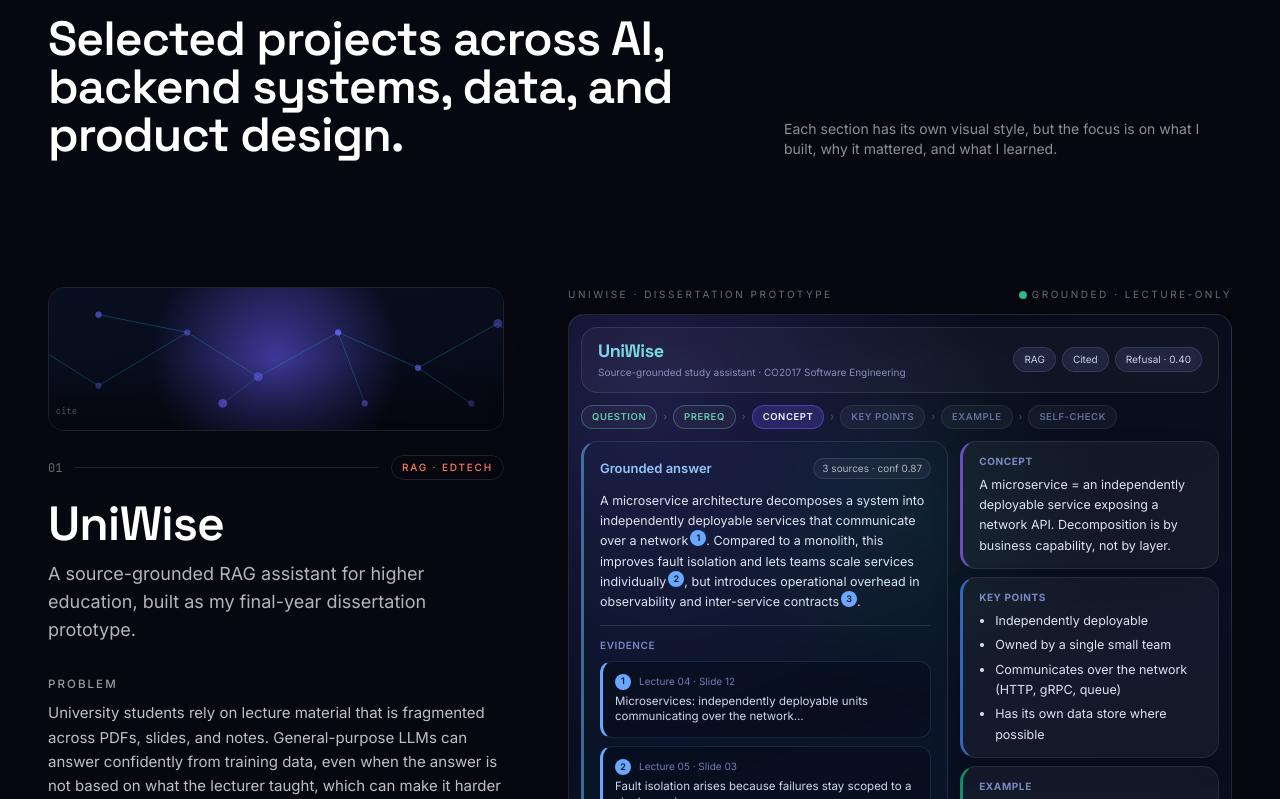
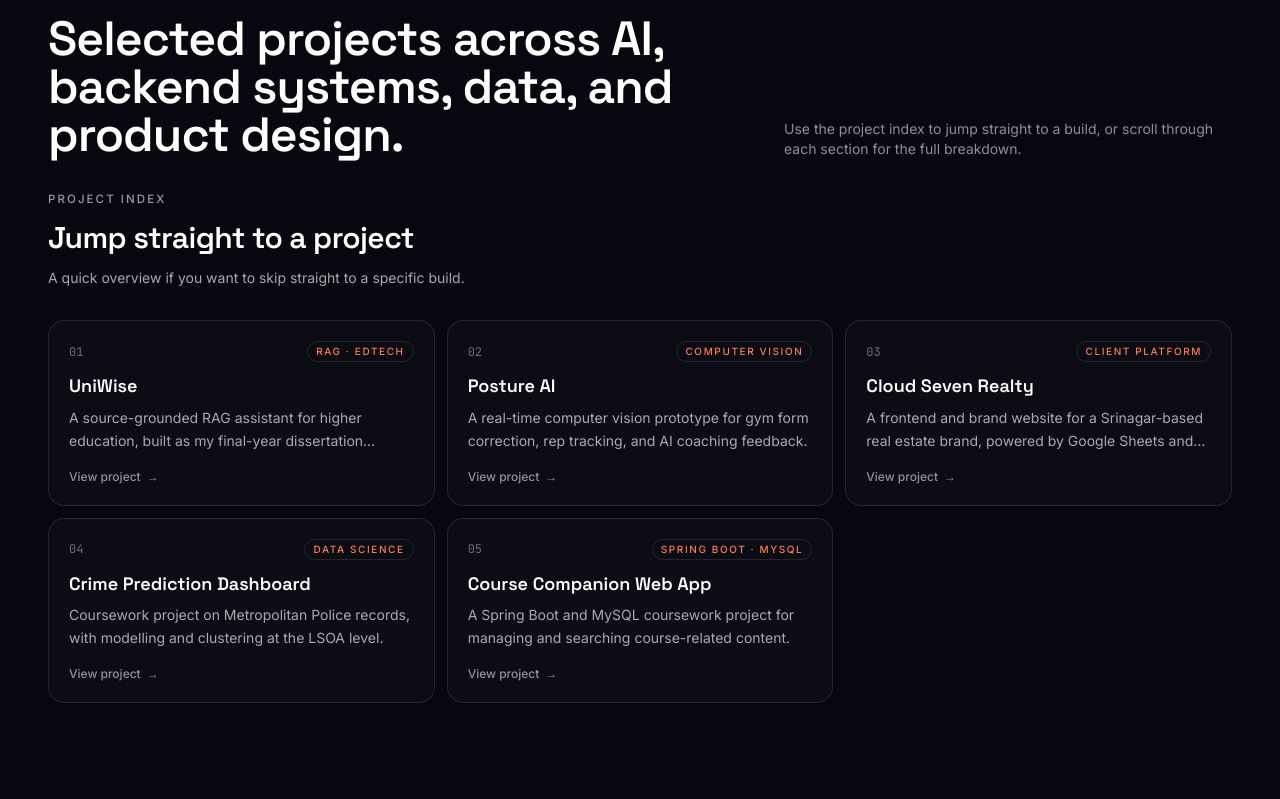
Before and after one commit to namitzz/Namit.portfolio, a React (Vite) app: page / in a window 1280 px wide. Shown: the part 1881-2680 px from the top of the page. Built offline with nearby package versions, Linux system fonts and the light colour scheme.

Commit message:
project tab bar

```diff
--- a/src/App.jsx
+++ b/src/App.jsx
@@ -9,6 +9,7 @@ import Hero from './components/Hero'
 import Marquee from './components/Marquee'
 import About from './components/About'
 import WorkIntro from './components/WorkIntro'
+import ProjectIndex from './components/ProjectIndex'
 import ProjectSection from './components/ProjectSection'
 import Skills from './components/Skills'
 import Experience from './components/Experience'
@@ -91,6 +92,7 @@ export default function App() {
         </SectionTrigger>
 
         <WorkIntro />
+        <ProjectIndex />
 
         {projects.map((p) => (
           <ProjectSection
--- /dev/null
+++ b/src/components/ProjectIndex.jsx
@@ -0,0 +1,95 @@
+import { motion } from 'framer-motion'
+import { projects } from '../data/content'
+
+/**
+ * Compact card grid that lets visitors jump straight to a specific
+ * project section without scrolling through every full case study.
+ *
+ * Each card is a single anchor (whole-card link) for accessibility and
+ * to avoid nested interactive elements. The deep-link target is the
+ * existing project section `id` (e.g. `#uniwise`).
+ */
+const labels = {
+  uniwise: 'RAG · EdTech',
+  vision: 'Computer Vision',
+  cloud: 'Client Platform',
+  crime: 'Data Science',
+  course: 'Spring Boot · MySQL',
+}
+
+export default function ProjectIndex() {
+  return (
+    <section
+      id="project-index"
+      className="relative z-10 px-6 pt-4 pb-16 md:px-12"
+    >
+      <div className="mx-auto w-full max-w-7xl">
+        <motion.div
+          initial={{ opacity: 0, y: 14 }}
+          whileInView={{ opacity: 1, y: 0 }}
+          viewport={{ once: true, margin: '-80px' }}
+          transition={{ duration: 0.55 }}
+        >
+          <p className="eyebrow">Project index</p>
+          <h3 className="section-title mt-3 text-2xl font-semibold leading-tight md:text-3xl">
+            Jump straight to a project
+          </h3>
+          <p className="mt-3 max-w-xl text-sm text-white/65">
+            A quick overview if you want to skip straight to a specific build.
+          </p>
+        </motion.div>
+
+        <ul className="mt-8 grid grid-cols-1 gap-3 sm:grid-cols-2 lg:grid-cols-3">
+          {projects.map((p, i) => (
+            <motion.li
+              key={p.id}
+              initial={{ opacity: 0, y: 12 }}
+              whileInView={{ opacity: 1, y: 0 }}
+              viewport={{ once: true, margin: '-60px' }}
+              transition={{ duration: 0.45, delay: i * 0.05 }}
+              className="h-full"
+            >
+              <a
+                href={`#${p.id}`}
+                aria-label={`View ${p.title}`}
+                className="group flex h-full flex-col justify-between gap-4 rounded-2xl border border-white/10 bg-white/[0.025] p-5 transition-all duration-300 hover:-translate-y-0.5 hover:border-white/25 hover:bg-white/[0.04] focus:outline-none focus-visible:border-white/40 focus-visible:ring-2 focus-visible:ring-white/20"
+              >
+                <div>
+                  <div className="flex items-center justify-between gap-3">
+                    <span className="font-mono text-xs text-white/40">
+                      {p.index}
+                    </span>
+                    <span
+                      className="rounded-full border border-white/10 px-2 py-0.5 text-[10px] font-medium uppercase tracking-[0.16em] transition-colors group-hover:border-white/25"
+                      style={{ color: 'var(--accent)' }}
+                    >
+                      {labels[p.id] || p.themeKey}
+                    </span>
+                  </div>
+
+                  <h4 className="mt-3 font-display text-lg font-semibold leading-snug text-white">
+                    {p.title}
+                  </h4>
+
+                  <p className="mt-2 line-clamp-2 text-sm leading-relaxed text-white/65">
+                    {p.tagline}
+                  </p>
+                </div>
+
+                <span
+                  className="inline-flex items-center gap-1.5 text-xs font-medium text-white/55 transition-colors group-hover:text-white"
+                  aria-hidden="true"
+                >
+                  View project
+                  <span className="transition-transform group-hover:translate-x-0.5">
+                    →
+                  </span>
+                </span>
+              </a>
+            </motion.li>
+          ))}
+        </ul>
+      </div>
+    </section>
+  )
+}
--- a/src/components/WorkIntro.jsx
+++ b/src/components/WorkIntro.jsx
@@ -18,8 +18,8 @@ export default function WorkIntro() {
             </h2>
           </div>
           <p className="max-w-md text-sm text-white/55">
-            Each section has its own visual style, but the focus is on what I
-            built, why it mattered, and what I learned.
+            Use the project index to jump straight to a build, or scroll
+            through each section for the full breakdown.
           </p>
         </motion.div>
       </div>
```
